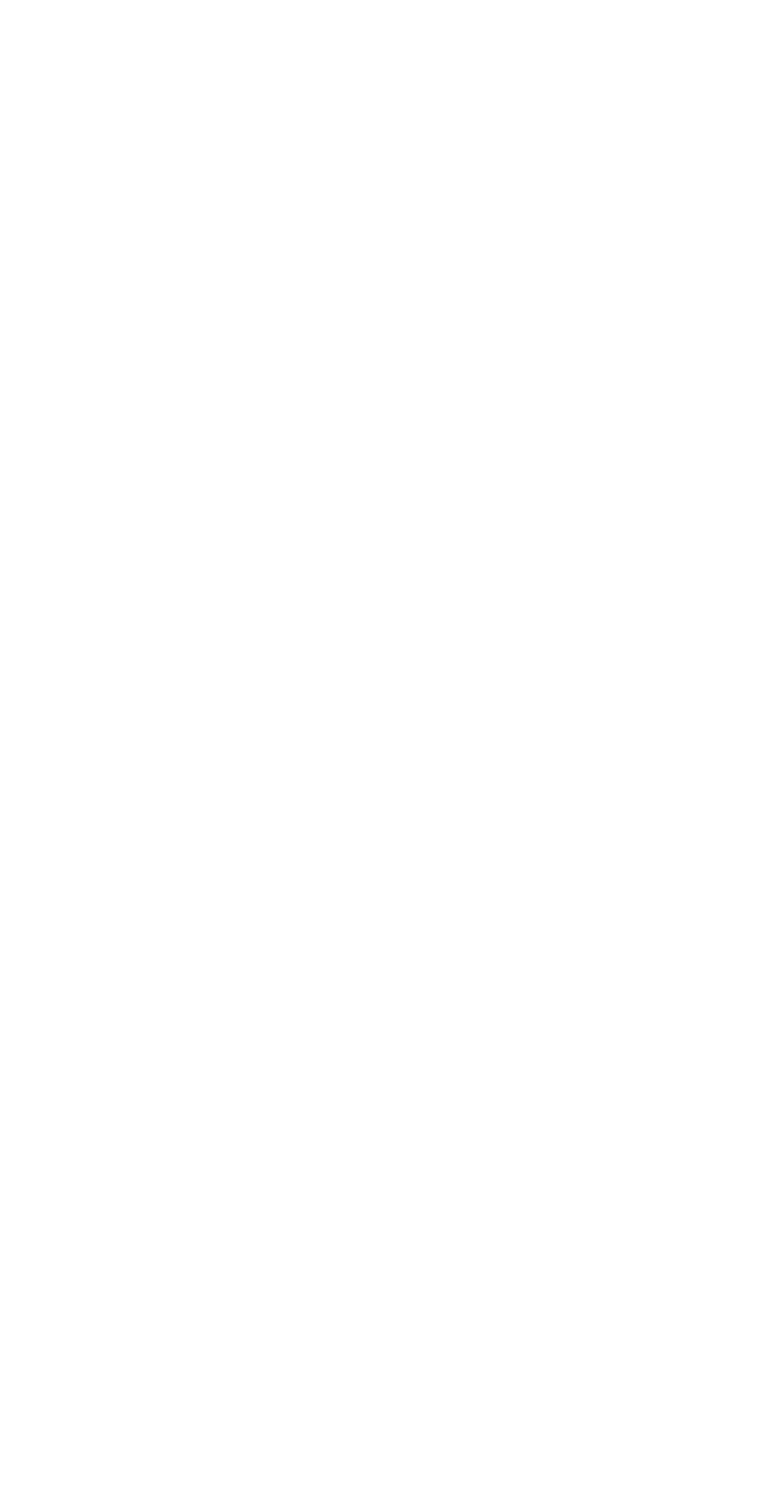
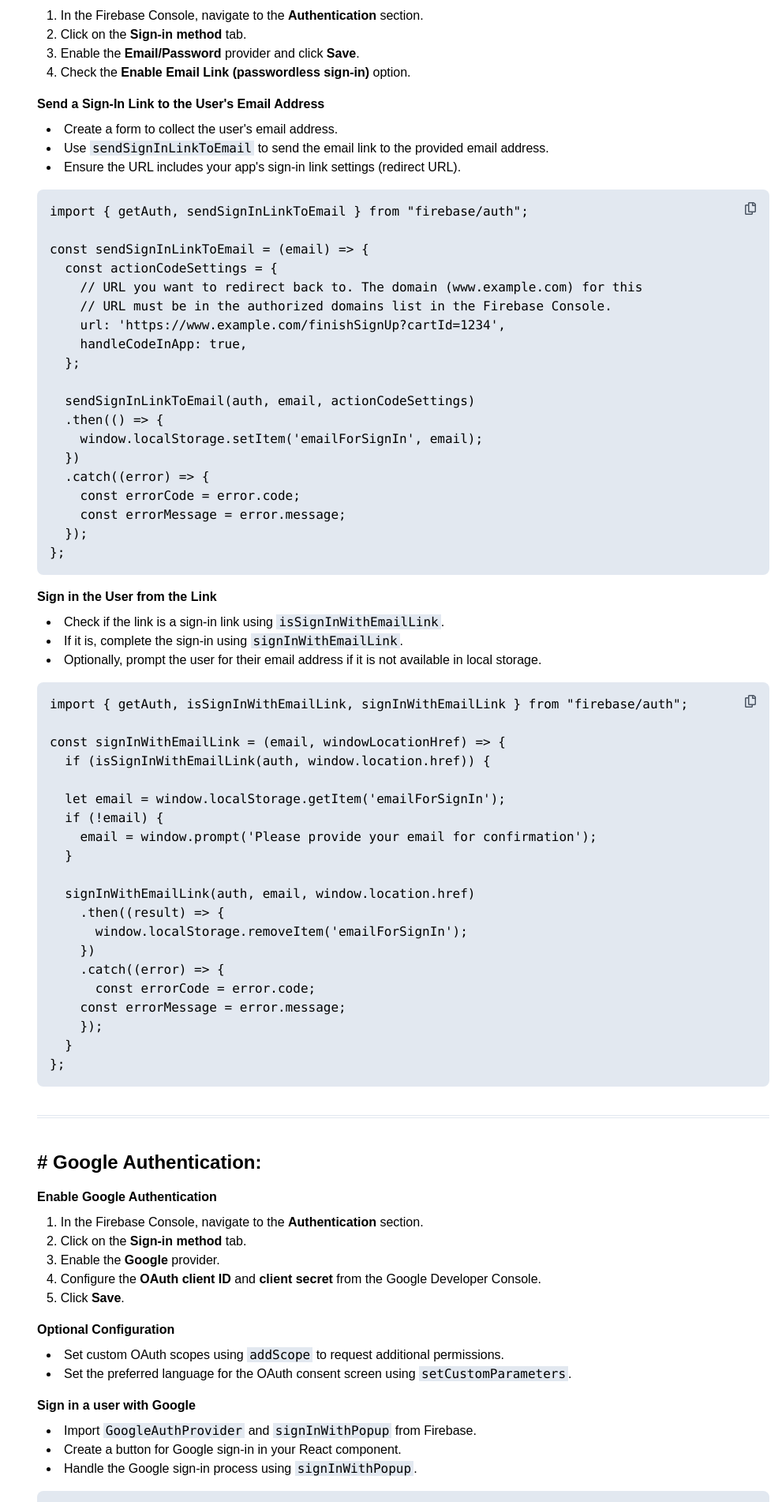
Before and after one commit to falkunam/react-firebase-auth, a React (Vite) app: page /document in a window 1280 px wide. Shown: the part 3700-5602 px from the top of the page at 79% size, without its empty margins (289-1280 px from the left). Before the commit the page ends 3644 px from the top, so only its background shows below. Built offline with nearby package versions, Linux system fonts and the light colour scheme.

Commit message:
document: email link and google

```diff
--- a/src/document/codeSnippet/index.ts
+++ b/src/document/codeSnippet/index.ts
@@ -1,5 +1,5 @@
 export const firebaseConfigSnippet =
- `// src/firebase.js
+  `// src/firebase.js
 import { initializeApp } from "firebase/app";
 import { getAuth } from "firebase/auth";
 
@@ -44,3 +44,74 @@
     const errorCode = error.code;
     const errorMessage = error.message;
   });`;
+
+export const sendSignInLinkSnippet = `import { getAuth, sendSignInLinkToEmail } from "firebase/auth";
+
+const sendSignInLinkToEmail = (email) => {
+  const actionCodeSettings = {
+    // URL you want to redirect back to. The domain (www.example.com) for this
+    // URL must be in the authorized domains list in the Firebase Console.
+    url: 'https://www.example.com/finishSignUp?cartId=1234',
+    handleCodeInApp: true,
+  };
+
+  sendSignInLinkToEmail(auth, email, actionCodeSettings)
+  .then(() => {
+    window.localStorage.setItem('emailForSignIn', email);
+  })
+  .catch((error) => {
+    const errorCode = error.code;
+    const errorMessage = error.message;
+  });
+};`
+
+export const signInWithEmailLinkSnippet = `import { getAuth, isSignInWithEmailLink, signInWithEmailLink } from "firebase/auth";
+
+const signInWithEmailLink = (email, windowLocationHref) => {
+  if (isSignInWithEmailLink(auth, window.location.href)) {
+
+  let email = window.localStorage.getItem('emailForSignIn');
+  if (!email) {
+    email = window.prompt('Please provide your email for confirmation');
+  }
+
+  signInWithEmailLink(auth, email, window.location.href)
+    .then((result) => {
+      window.localStorage.removeItem('emailForSignIn');
+    })
+    .catch((error) => {
+      const errorCode = error.code;
+    const errorMessage = error.message;
+    });
+  }
+};
+`
+
+export const googleSignInSnippet = `import { getAuth, signInWithPopup, GoogleAuthProvider } from "firebase/auth";
+
+const auth = getAuth();
+
+// Optional: Add custom scopes
+googleProvider.addScope('https://www.googleapis.com/auth/contacts.readonly');
+
+// Optional: Set custom parameters (e.g., language)
+googleProvider.setCustomParameters({
+  prompt: 'select_account',
+  login_hint: 'user@example.com',
+  // Specify the preferred language for the OAuth consent screen
+  hl: 'en'
+});
+
+signInWithPopup(auth, provider)
+  .then((result) => {
+    const credential = GoogleAuthProvider.credentialFromResult(result);
+    const token = credential.accessToken;
+    const user = result.user;
+
+  }).catch((error) => {
+    const errorCode = error.code;
+    const errorMessage = error.message;
+
+    const email = error.customData.email;
+    const credential = GoogleAuthProvider.credentialFromError(error);
+  });`
--- a/src/document/index.tsx
+++ b/src/document/index.tsx
@@ -1,5 +1,5 @@
 import { useEffect, useState } from "react";
-import { firebaseConfigSnippet, signInSnippet, signUpSnippet } from "./codeSnippet";
+import { firebaseConfigSnippet, googleSignInSnippet, sendSignInLinkSnippet, signInSnippet, signInWithEmailLinkSnippet, signUpSnippet } from "./codeSnippet";
 import { FaRegCopy } from "react-icons/fa";
 
 const Documentation = () => {
@@ -300,6 +300,91 @@
           </div>
         </section>
 
+        <section className="mb-10 pb-5 border-double border-b-4 border-slate-200" id="email-link-authentication">
+          <h2 className="text-2xl font-semibold mb-4"># Email Link Authentication:</h2>
+
+          <h3 className="font-bold mb-2">Enable Email Link Authentication</h3>
+          <ol className="list-decimal list-inside pl-3 mb-4">
+            <li>In the Firebase Console, navigate to the <strong>Authentication</strong> section.</li>
+            <li>Click on the <strong>Sign-in method</strong> tab.</li>
+            <li>Enable the <strong>Email/Password</strong> provider and click <strong>Save</strong>.</li>
+            <li>Check the <strong>Enable Email Link (passwordless sign-in)</strong> option.</li>
+          </ol>
+
+          <h3 className="font-bold mb-2">Send a Sign-In Link to the User's Email Address</h3>
+          <ol className="list-disc list-inside pl-3 mb-4">
+            <li>Create a form to collect the user's email address.</li>
+            <li>Use <code>sendSignInLinkToEmail</code> to send the email link to the provided email address.</li>
+            <li>Ensure the URL includes your app's sign-in link settings (redirect URL).</li>
+          </ol>
+          <div className="relative bg-slate-200 p-4 rounded-lg mb-4">
+            <button
+              onClick={() => copyToClipboard(sendSignInLinkSnippet)}
+              className="absolute top-4 right-4 bg-transparent text-gray-600 hover:text-gray-900"
+            >
+              <FaRegCopy size={16} />
+            </button>
+            <pre>
+              {sendSignInLinkSnippet}
+            </pre>
+          </div>
+
+          <h3 className="font-bold mb-2">Sign in the User from the Link</h3>
+          <ol className="list-disc list-inside pl-3 mb-4">
+            <li>Check if the link is a sign-in link using <code>isSignInWithEmailLink</code>.</li>
+            <li>If it is, complete the sign-in using <code>signInWithEmailLink</code>.</li>
+            <li>Optionally, prompt the user for their email address if it is not available in local storage.</li>
+          </ol>
+          <div className="relative bg-slate-200 p-4 rounded-lg mb-4">
+            <button
+              onClick={() => copyToClipboard(signInWithEmailLinkSnippet)}
+              className="absolute top-4 right-4 bg-transparent text-gray-600 hover:text-gray-900"
+            >
+              <FaRegCopy size={16} />
+            </button>
+            <pre>
+              {signInWithEmailLinkSnippet}
+            </pre>
+          </div>
+        </section>
+
+        <section className="mb-10 pb-5 border-double border-b-4 border-slate-200" id="google-authentication">
+          <h2 className="text-2xl font-semibold mb-4"># Google Authentication:</h2>
+
+          <h3 className="font-bold mb-2">Enable Google Authentication</h3>
+          <ol className="list-decimal list-inside pl-3 mb-4">
+            <li>In the Firebase Console, navigate to the <strong>Authentication</strong> section.</li>
+            <li>Click on the <strong>Sign-in method</strong> tab.</li>
+            <li>Enable the <strong>Google</strong> provider.</li>
+            <li>Configure the <strong>OAuth client ID</strong> and <strong>client secret</strong> from the Google Developer Console.</li>
+            <li>Click <strong>Save</strong>.</li>
+          </ol>
+
+          <h3 className="font-bold mb-2">Optional Configuration</h3>
+          <ul className="list-disc list-inside pl-3 mb-4">
+            <li>Set custom OAuth scopes using <code>addScope</code> to request additional permissions.</li>
+            <li>Set the preferred language for the OAuth consent screen using <code>setCustomParameters</code>.</li>
+          </ul>
+
+          <h3 className="font-bold mb-2">Sign in a user with Google</h3>
+          <ol className="list-disc list-inside pl-3 mb-4">
+            <li>Import <code>GoogleAuthProvider</code> and <code>signInWithPopup</code> from Firebase.</li>
+            <li>Create a button for Google sign-in in your React component.</li>
+            <li>Handle the Google sign-in process using <code>signInWithPopup</code>.</li>
+          </ol>
+          <div className="relative bg-slate-200 p-4 rounded-lg mb-4">
+            <button
+              onClick={() => copyToClipboard(googleSignInSnippet)}
+              className="absolute top-4 right-4 bg-transparent text-gray-600 hover:text-gray-900"
+            >
+              <FaRegCopy size={16} />
+            </button>
+            <pre>
+              {googleSignInSnippet}
+            </pre>
+          </div>
+        </section>
+
       </div>
     </div>
   );
--- a/src/firebase/authetication/providerAuth/index.ts
+++ b/src/firebase/authetication/providerAuth/index.ts
@@ -22,11 +22,6 @@
   try {
     const result = await signInWithPopup(auth, provider);
     const user = result.user;
-
-    if (user.emailVerified === false) {
-      toast.error("Please verify your email to login.");
-      return;
-    }
 
     navigate("/dashboard");
     toast.success("Signed in successfully:");
--- a/src/firebase/authetication/userAuth/index.ts
+++ b/src/firebase/authetication/userAuth/index.ts
@@ -1,6 +1,7 @@
 import { FirebaseError } from "firebase/app";
 import {
   EmailAuthProvider,
+  GithubAuthProvider,
   GoogleAuthProvider,
   deleteUser,
   reauthenticateWithCredential,
@@ -14,23 +15,35 @@
 
 export const deleteUserAccount = async (
   navigate: NavigateFunction,
-  isEmailUser: boolean,
-  isGoogleUser: boolean,
+  providerId: string,
   password?: string
 ) => {
   const user = auth?.currentUser;
   if (!user || user === null) return;
+
   try {
-    // handle google user
-    if (isGoogleUser) {
+    // Handle Google user
+    if (providerId === "google.com") {
       const googleProvider = new GoogleAuthProvider();
       await reauthenticateWithPopup(user, googleProvider);
       await deleteUser(user);
       navigate("/");
+      toast.success("Successfully deleted Google user.");
+      return;
     }
 
-    // handle email user
-    if (isEmailUser) {
+    // Handle GitHub user
+    if (providerId === "github.com") {
+      const githubProvider = new GithubAuthProvider();
+      await reauthenticateWithPopup(user, githubProvider);
+      await deleteUser(user);
+      navigate("/");
+      toast.success("Successfully deleted GitHub user.");
+      return;
+    }
+
+    // Handle email user
+    if (providerId === "password") {
       if (!password || password === "") {
         toast.warning("Please enter your password");
         return;
@@ -40,8 +53,10 @@
       await reauthenticateWithCredential(user, credential);
       await deleteUser(user);
       navigate("/");
-      toast.success("Successfully delete user.");
+      toast.success("Successfully deleted email user.");
+      return;
     }
+
   } catch (error) {
     if (error instanceof FirebaseError) {
       firebaseAuthErrorMessage(error);
--- a/src/pages/dashboard/index.tsx
+++ b/src/pages/dashboard/index.tsx
@@ -12,6 +12,9 @@
 
   if (!user || user === null) return <div>Not Found</div>;
 
+    const isPasswordUser = user.providerData.some(
+      (provider) => provider.providerId === "password"
+    );
   const isGoogleUser = user?.providerData[0]?.providerId === "google.com";
   const isAnonymousUser = user?.isAnonymous === true;
 
@@ -43,7 +46,7 @@
       </div>
       <main className="mx-auto max-w-2xl sm:px-6 lg:px-8">
         <div className="mt-6 gap-8 flex flex-col">
-          {!isGoogleUser && (
+          {isPasswordUser && (
             <>
               <UpdateEmail user={user} />
               <ChangePassword />
```
Also changed, not shown: src/pages/dashboard/account/deleteUser.tsx (+16 -11 lines).
